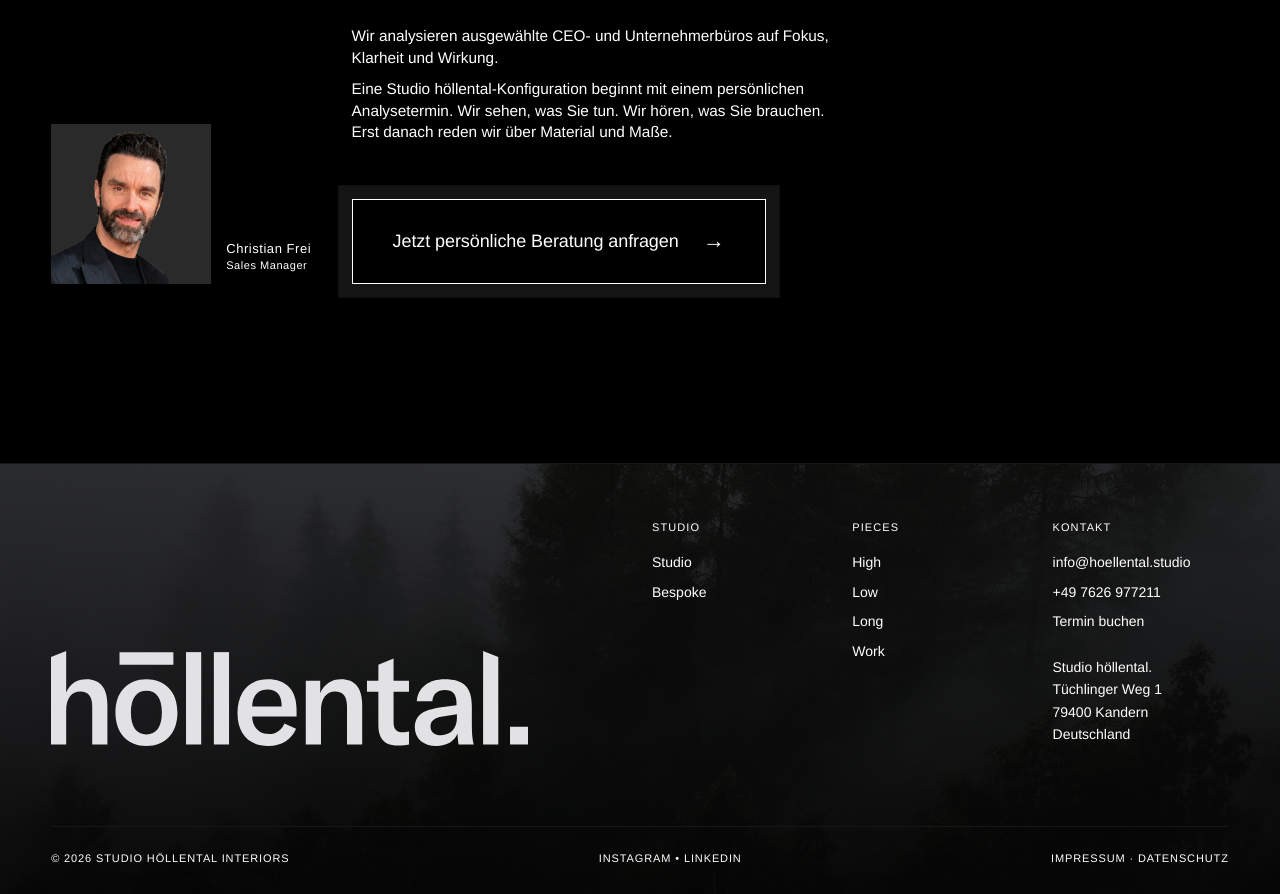
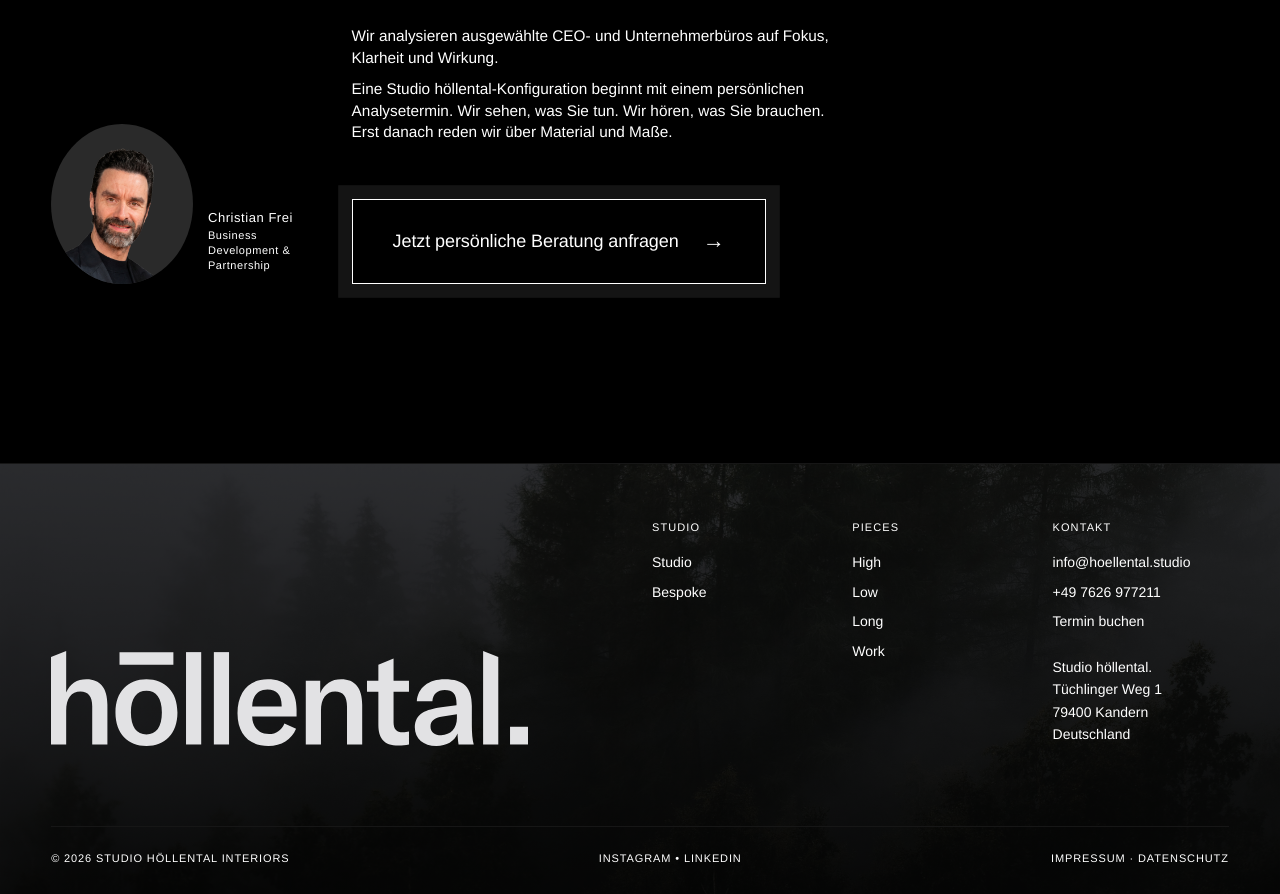
Before and after one commit to talentbenutzer/ht_high_a, a Next.js app: page / in a window 1280 px wide. Shown: the part 8065-8959 px from the top of the page. Built offline with nearby package versions, Linux system fonts and the light colour scheme; a web font is replaced by a local one.

Commit message:
Update Christian Frei image shape and title

```diff
--- a/components/LandingPage.jsx
+++ b/components/LandingPage.jsx
@@ -782,12 +782,12 @@ export default function LandingPage() {
             </a>
           </div>
           <div className="lhs" style={{ display: 'flex', alignItems: 'flex-end', gap: '15px', alignSelf: 'flex-end' }}>
-            <div style={{ backgroundColor: '#2a2a2a', display: 'flex', alignItems: 'flex-end', justifyContent: 'center', width: '160px', height: '160px', overflow: 'hidden' }}>
+            <div style={{ backgroundColor: '#2a2a2a', display: 'flex', alignItems: 'flex-end', justifyContent: 'center', width: '160px', height: '160px', overflow: 'hidden', borderRadius: '50%' }}>
               <img src="/images/cf01q.png" alt="Christian Frei" style={{ width: '100%', height: 'auto', display: 'block' }} />
             </div>
             <div className="sales-manager-text" style={{ fontSize: '11px', color: 'var(--bone-dim)', lineHeight: '1.4', paddingBottom: '10px', letterSpacing: '0.05em' }}>
               <span style={{ color: 'var(--bone)', fontWeight: '500', fontSize: '13px' }}>Christian Frei</span><br />
-              Sales Manager
+              Business Development &<br />Partnership
             </div>
           </div>
         </div>
```
